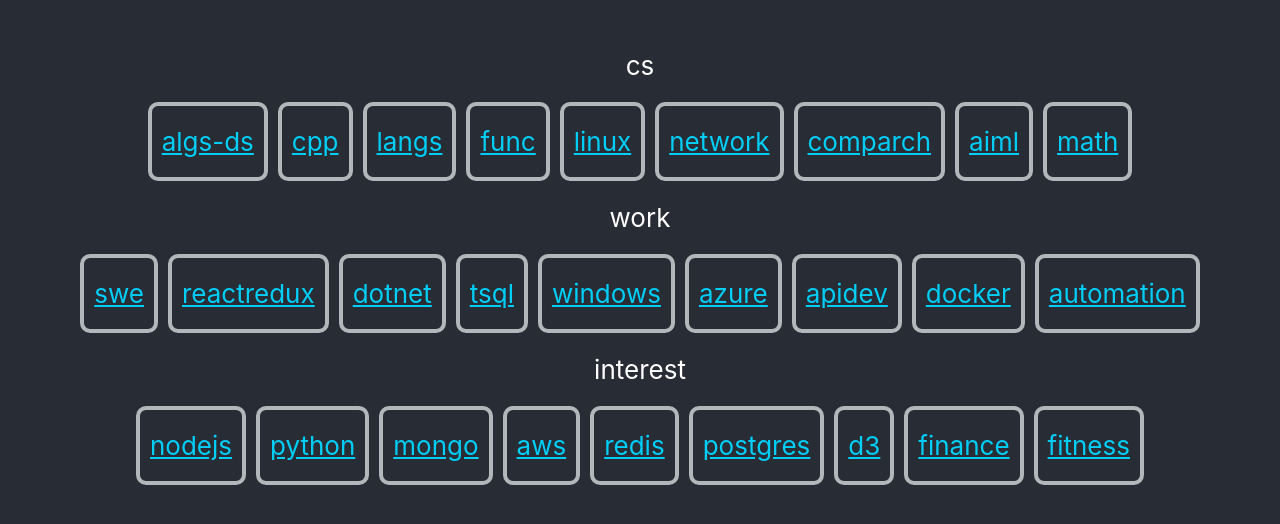
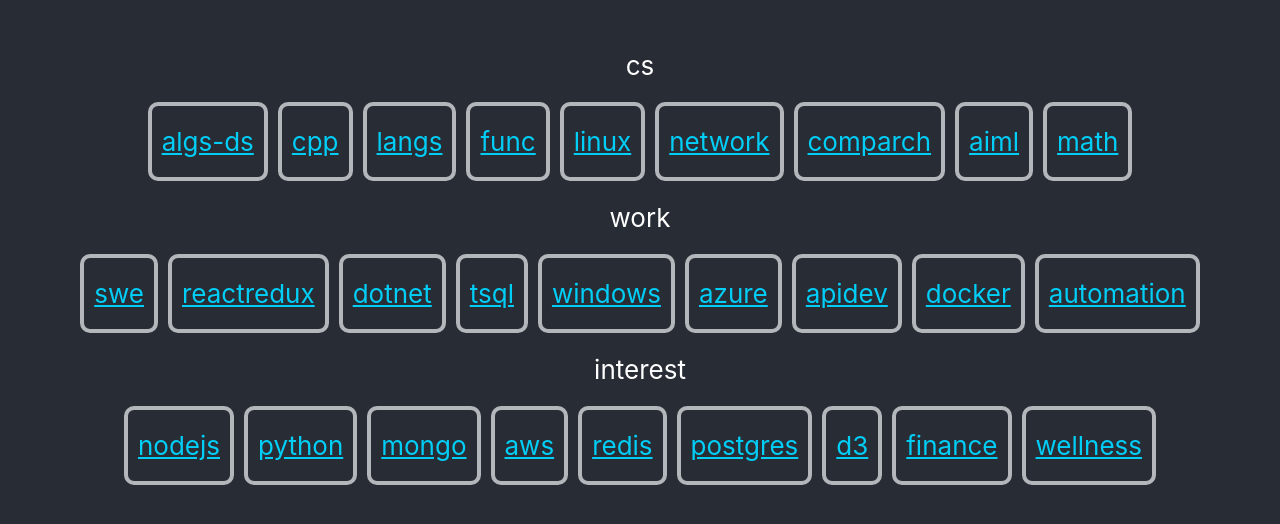
Before and after one commit to brriann/brriann.github.io, a React (Create React App) app: page / in a window 1280 px wide. Shown: the part 130-654 px from the top of the page. Built offline with nearby package versions, Linux system fonts and the light colour scheme.

Commit message:
update fitness to wellness

```diff
--- a/src/data.js
+++ b/src/data.js
@@ -34,7 +34,7 @@
   { 'name': 'postgres', 'highlight': false },
   { 'name': 'd3', 'highlight': false },
   { 'name': 'finance', 'highlight': false },
-  { 'name': 'fitness', 'highlight': false },
+  { 'name': 'wellness', 'highlight': false },
 ];
 
 // OLD SITE
```
